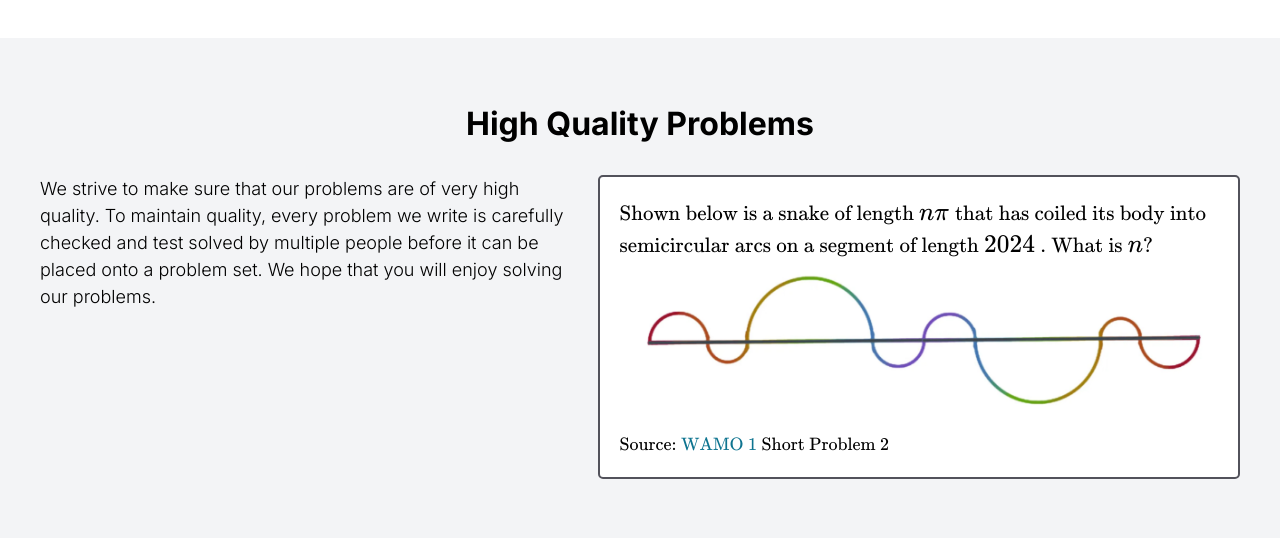
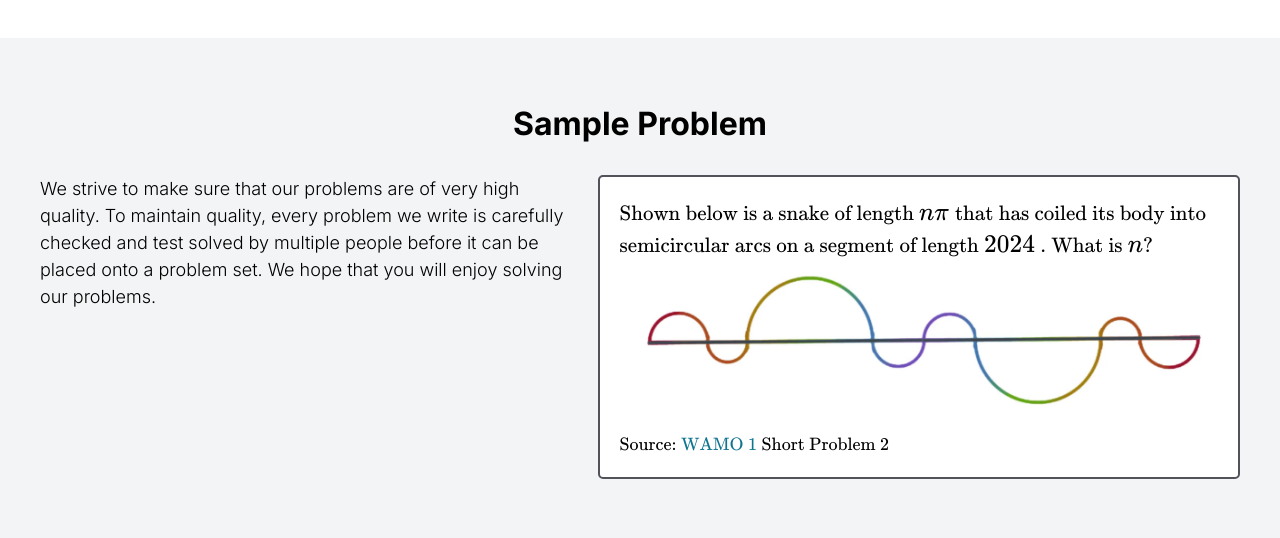
Before and after one commit to actiniumn404/WAMO, a Flask app: page / in a window 1280 px wide. Shown: the part 1197-1735 px from the top of the page. Run offline with Flask 3, Linux system fonts and the light colour scheme; some libraries are stand-ins or nearby versions.

Commit message:
Update index.html

```diff
--- a/templates/index.html
+++ b/templates/index.html
@@ -56,7 +56,7 @@
 </section>
 
 <section id="sample">
-    <h1 id="sample_title" class="section_title">High Quality Problems</h1>
+    <h1 id="sample_title" class="section_title">Sample Problem</h1>
     <div id="sample_problem_wrapper">
         <div class="paragraph">
             We strive to make sure that our problems are of very high quality. To maintain quality, every problem we write is carefully checked and test solved by multiple people
```
